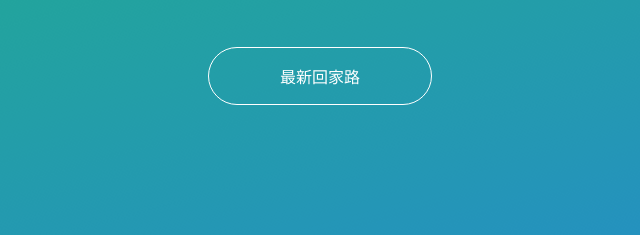
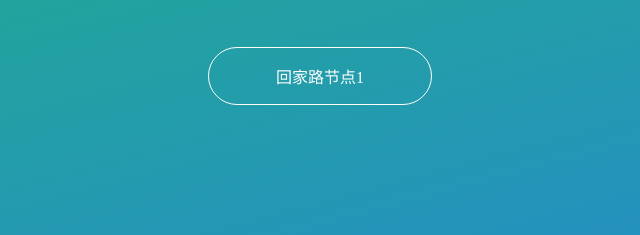
Before and after one commit to xianyupaolu/homehtml, a plain HTML site: page index.html in a window 1280 px wide. Shown: the part 438-673 px from the top of the page, 320-960 px from the left. Drawn offline with Linux system fonts and the light colour scheme.

Commit message:
Update index.html
updata url

```diff
--- a/index.html
+++ b/index.html
@@ -15,7 +15,7 @@
 					<img src="img/logo.png" alt="">
 				</div>
 				<div class="links">
-					<a href="http://tw-1.lcf.icu:13876" target="_blank">最新回家路</a>
+					<a href="http://172.247.48.171:17881" target="_blank">回家路节点1</a>
 				</div>
 			</div>
 		</main>
```
